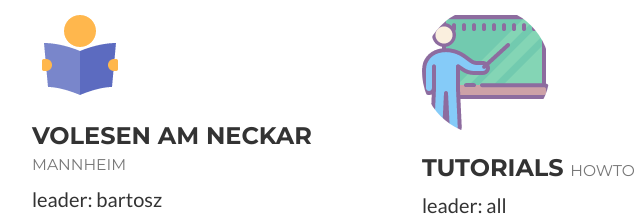
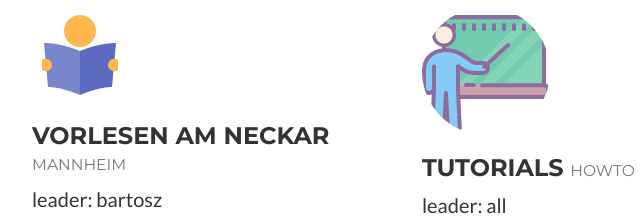
Before and after one commit to VfcD/VfcD.github.io, a website: page index.html in a window 1280 px wide. Shown: the part 1860-2083 px from the top of the page, 38-678 px from the left. Drawn offline with nearby package versions, Linux system fonts and the light colour scheme.

Commit message:
Update index.html

```diff
--- a/index.html
+++ b/index.html
@@ -129,7 +129,7 @@
                 <div class="row">
                   <div class="col-lg-4 ">
                       <img class="img-circle img-responsive img-center" src="img/proj/read.png" alt="">
-                      <h3>Volesen am Neckar
+                      <h3>Vorlesen am Neckar
                           <small>Mannheim</small>
                       </h3>
                       <p>leader: bartosz</p>
```
